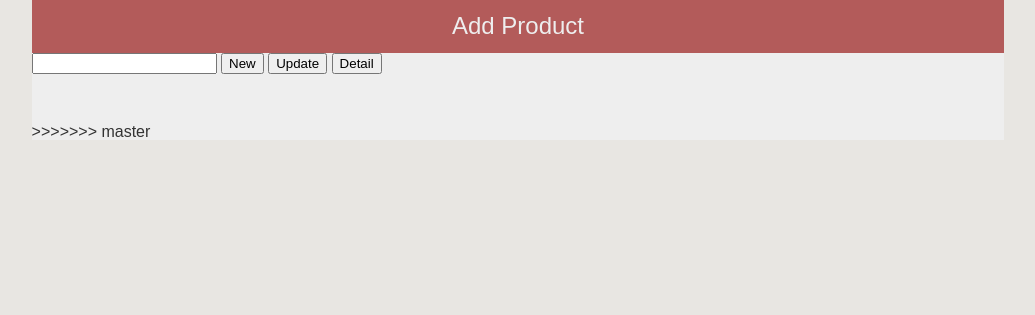
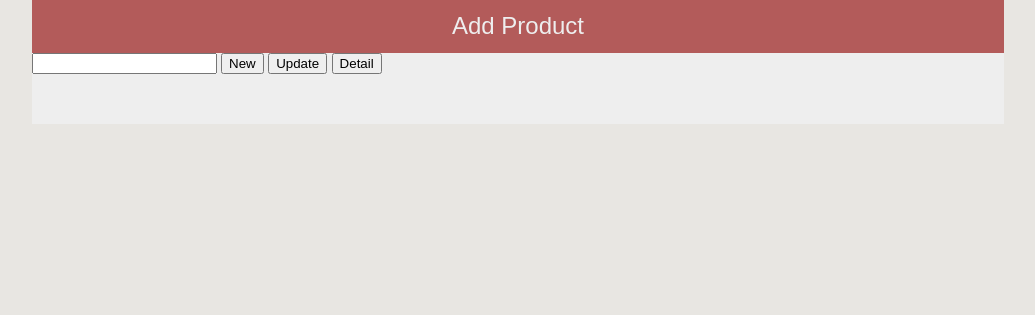
Before and after one commit to OrganicInventory/organic-repo, a Django app: template org_inv/inventory/templates/test.html in a window 1280 px wide. Shown: the part 226-541 px from the top of the page, without its empty margins (122-1157 px from the left). Run offline with Django 3.2, Linux system fonts and the light colour scheme; the template is opened without the code that fills it, so the values that code supplies are empty; parts of the project's set-up code (start-up, migrations or seed data) failed here and were passed over; some libraries are stand-ins or nearby versions.

Commit message:
Removed extraneous line

```diff
--- a/org_inv/inventory/templates/test.html
+++ b/org_inv/inventory/templates/test.html
@@ -43,5 +43,4 @@
     {#            <button class="form-button" type="submit" name="submit">Add New</button>#}
     {#        </form>#}
 {#    </div>#}
->>>>>>> master
 {% endblock %}
```
